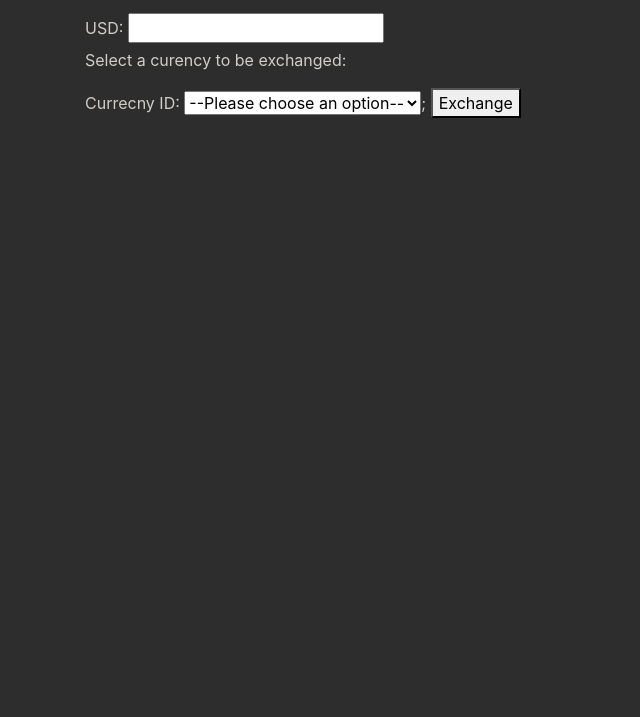
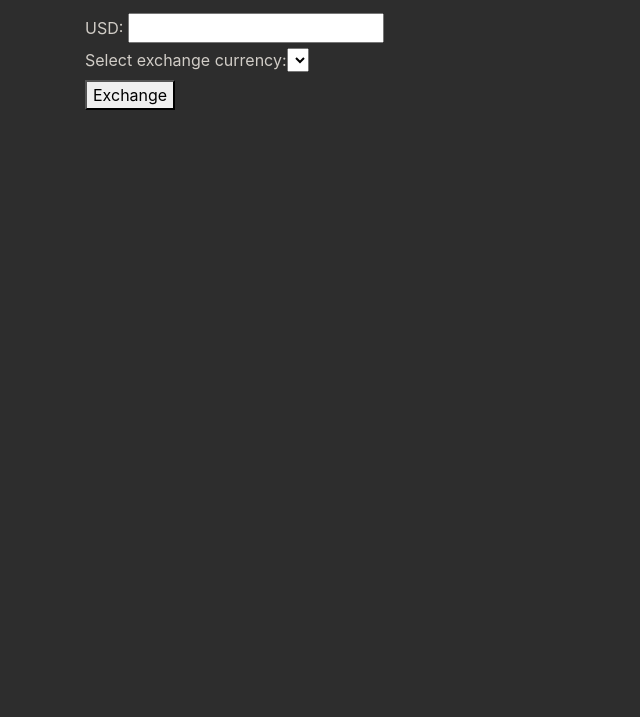
Before and after one commit to brycebresnan/Currency-Exchanger, a website built with webpack: page src/index.html in a window 1280 px wide. Shown: the part 83-800 px from the top of the page, without its empty margins (0-640 px from the left). Built offline with nearby package versions, Linux system fonts and the light colour scheme; no server answers.

Commit message:
remove non dynamic dropdown list

```diff
--- a/src/index.html
+++ b/src/index.html
@@ -10,12 +10,8 @@
         <p>Please enter an amount (USD) to convert:</p>
         <label for="usdAmount">USD:</label>
         <input type="number" name="usdAmount" id="usrUsdIn" required>
-        <p>Select a curency to be exchanged:</p>
-        <label for="selectId">Currecny ID:</label>
-        <select name="selectId" id="selectId" required>
-          <option value="">--Please choose an option--</option>;
-          <option value="EUR">EUR</option>;
-        </select>;
+        <div id="dynamicList">
+        </div>
         <button type="submit" id="exSubmit">Exchange</button>
       </form>
       <div id="display">
```
